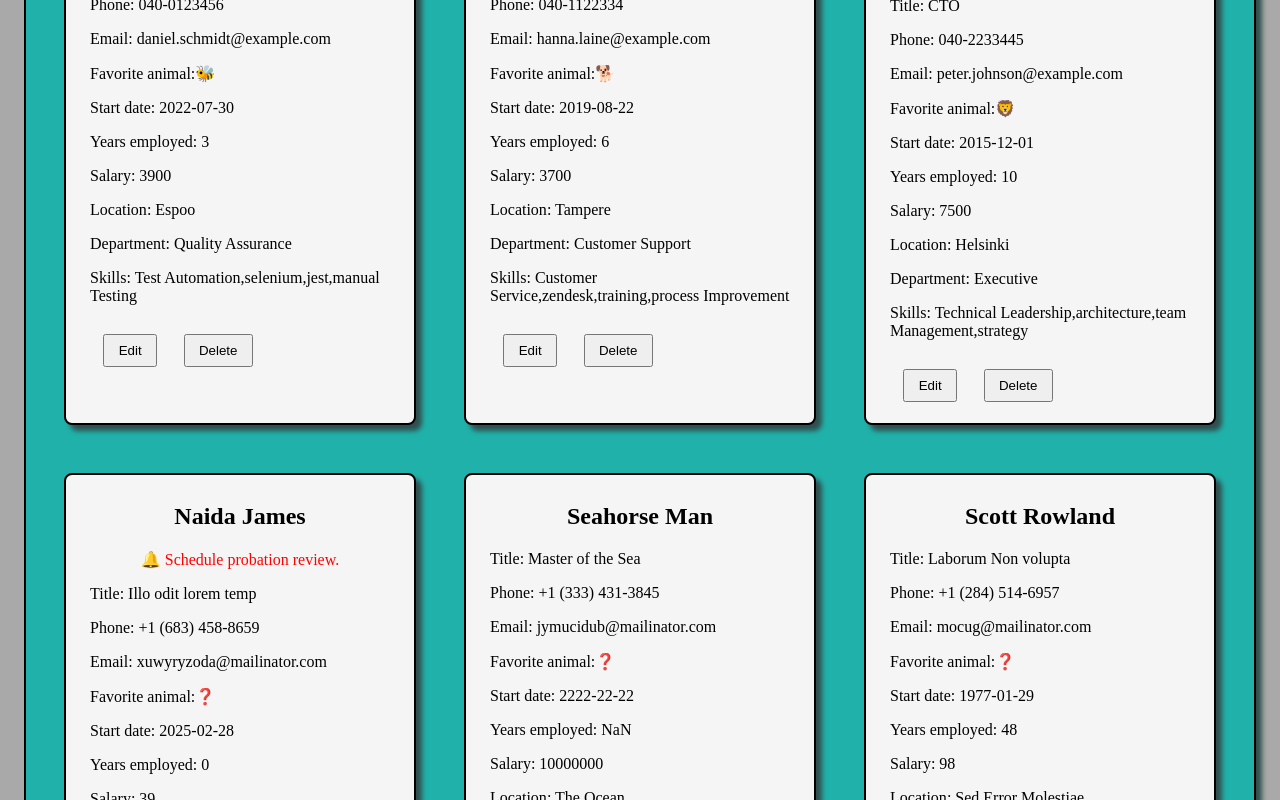
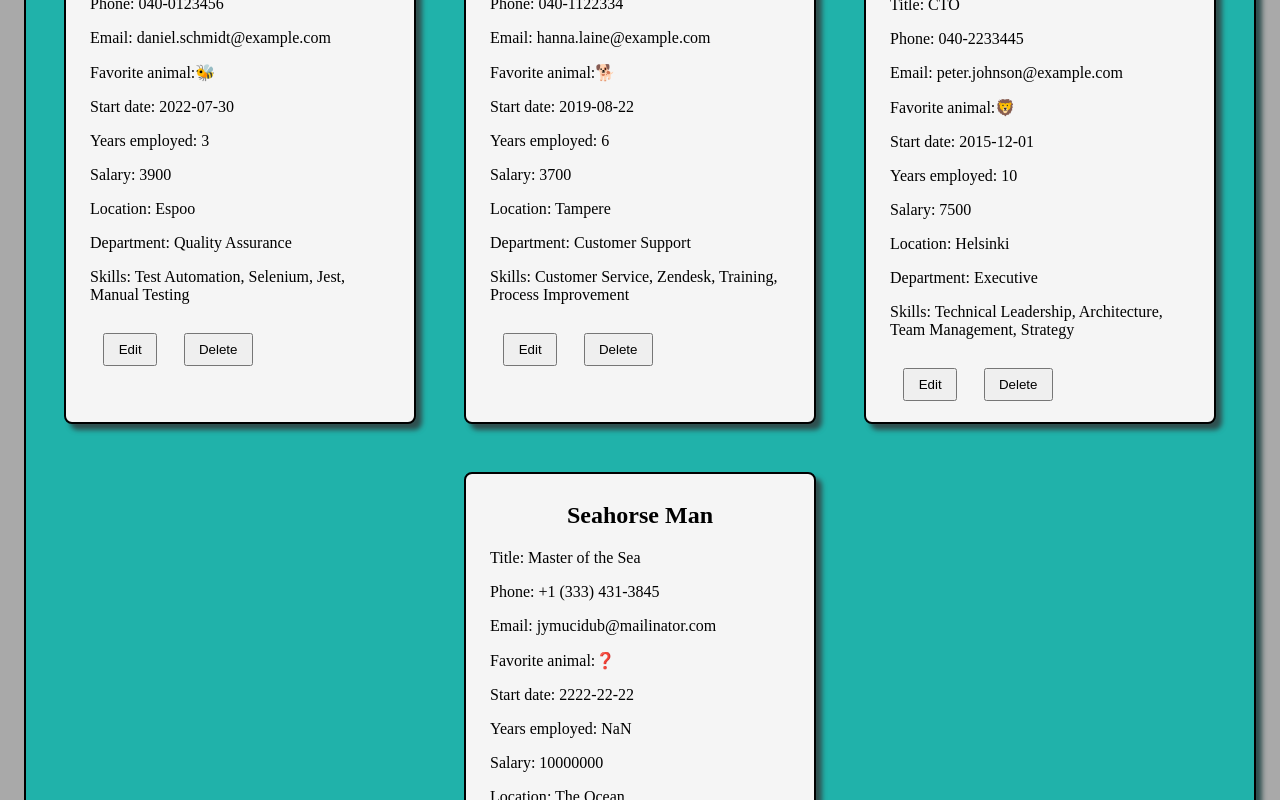
Before and after one commit to kmk9000/hrApp, a React app: page / in a window 1280 px wide. Shown: the part 2000-2800 px from the top of the page. Built offline with nearby package versions, Linux system fonts and the light colour scheme; data requests are answered from the project's data file; the HTML template or start-up script is replaced by a standard one.

Commit message:
render skills with space, confirm window for delete, additional stylings

```diff
--- a/src/assets/db.json
+++ b/src/assets/db.json
@@ -216,22 +216,6 @@
       ]
     },
     {
-      "id": "b1af",
-      "name": "Naida James",
-      "title": "Illo odit lorem temp",
-      "salary": "39",
-      "phone": "+1 (683) 458-8659",
-      "email": "xuwyryzoda@mailinator.com",
-      "animal": "",
-      "startDate": "2025-02-28",
-      "location": "Sed rem ex quaerat e",
-      "department": "Porro ut quia in dol",
-      "skills": [
-        "Minim aute quidem na"
-      ],
-      "isFavourite": false
-    },
-    {
       "id": "10ec",
       "name": "Seahorse Man",
       "title": "Master of the Sea",
@@ -248,22 +232,6 @@
         "seahorse"
       ],
       "isFavourite": false
-    },
-    {
-      "id": "502b",
-      "name": "Scott Rowland",
-      "title": "Laborum Non volupta",
-      "salary": "98",
-      "phone": "+1 (284) 514-6957",
-      "email": "mocug@mailinator.com",
-      "animal": "Perferendis sed et o",
-      "startDate": "1977-01-29",
-      "location": "Sed error molestiae ",
-      "department": "Eius ducimus expedi",
-      "skills": [
-        "Qui dolorem rerum nu"
-      ],
-      "isFavourite": false
     }
   ]
 }
--- a/src/components/PersonCard.jsx
+++ b/src/components/PersonCard.jsx
@@ -51,15 +51,22 @@ export default function PersonCard({
           /\w\S*/g,
           (word) => word.charAt(0).toUpperCase() + word.slice(1).toLowerCase()
         );
-    const displayValue = value ? capitalizeWords(value) : "N/A";
+    const displayValue = value
+      ? Array.isArray(value)
+        ? value.join(", ")
+        : capitalizeWords(value)
+      : "N/A";
     const displayName = field ? capitalizeWords(field) : "N/A";
 
     return isEditing ? (
+      <p>
+        {displayName}:
         <input
           value={value || ""}
           name={field.toLowerCase()}
           onChange={handleInputChange}
         />
+      </p>
     ) : (
       <p>
         {displayName}: {displayValue}
@@ -75,9 +82,9 @@ export default function PersonCard({
           {yearsEmployed < 0.5 && <p>🔔 Schedule probation review.</p>}
         </div>
         <div className="notice-card" style={{ color: "green" }}>
-          {yearsEmployed == 5 && <p>🎉 Schedule recognition meeting. </p>}
-          {yearsEmployed == 10 && <p>🎉 Schedule recognition meeting. </p>}
-          {yearsEmployed == 15 && <p>🎉 Schedule recognition meeting. </p>}
+          {yearsEmployed === 5 && <p>🎉 Schedule recognition meeting. </p>}
+          {yearsEmployed === 10 && <p>🎉 Schedule recognition meeting. </p>}
+          {yearsEmployed === 15 && <p>🎉 Schedule recognition meeting. </p>}
         </div>
       </div>
       <p>Title: {title}</p>
@@ -89,10 +96,12 @@ export default function PersonCard({
       </p>
       <p>Start date: {startDate}</p>
       <p>Years employed: {yearsEmployed}</p>
+      <div className="editable-card">
         {renderEditForm(person.salary, "Salary")}
         {renderEditForm(person.location, "Location")}
         {renderEditForm(person.department, "Department")}
         {renderEditForm(person.skills, "Skills")}
+      </div>
       {/* <p>Salary: {salary}</p>
       <p>Location: {location}</p>
       <p>Department: {department}</p>
@@ -118,7 +127,15 @@ export default function PersonCard({
           Cancel
         </button>
       )}
-      <button onClick={() => handleDeleteEmployee(id)}>Delete</button>
+      <button
+        onClick={() => {
+          if (window.confirm(`Are you sure you want to delete ${name}`)) {
+            handleDeleteEmployee(id);
+          }
+        }}
+      >
+        Delete
+      </button>
     </div>
   );
 }
--- a/src/index.css
+++ b/src/index.css
@@ -98,6 +98,10 @@ main {
   margin-bottom: 1em;
 }
 
+.editable-card input {
+  margin: 0;
+}
+
 #about-card {
   width: 600px;
 }
```
Lines whose indentation alone changed are shown as unchanged.
